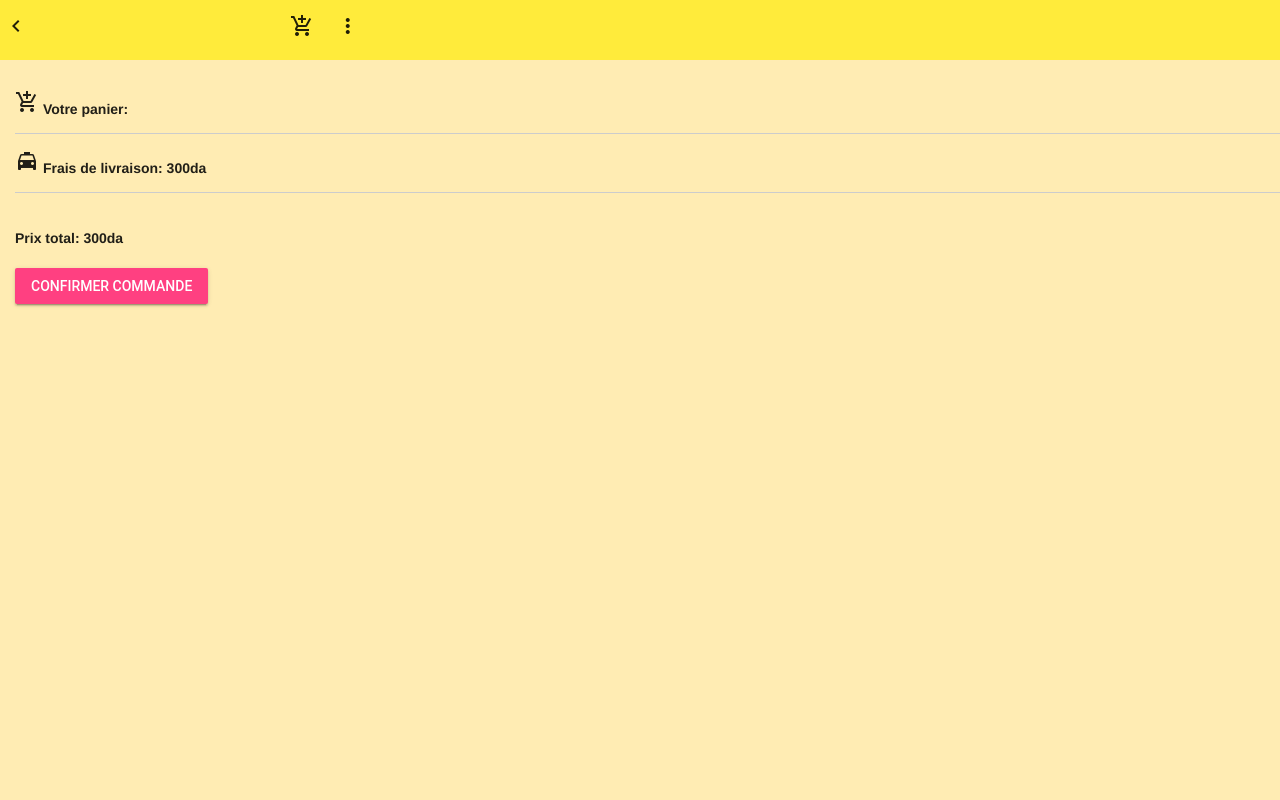
After one commit to adnar19/pizzawrek, a PHP site: page /panier.php in a window 1280 px wide. The commit adds this page. Run offline with PHP 8.4, Linux system fonts and the light colour scheme.

Commit message:
2nd commit

```diff
--- a/nav.php
+++ b/nav.php
@@ -1,22 +1,22 @@
 
 <div style="width:100%;height:60px;background:#ffeb3b;">
 <button id=""
-        class="mdl-button mdl-js-button mdl-button--icon" style="margin-right:230px;margin-top:10px;">
+        class="mdl-button mdl-js-button mdl-button--icon" style="margin-right:250px;margin-top:10px;">
   <i class="material-icons">navigate_before</i>
 </button>
 
-  <button id=""
+  <button id="" onclick="panier.php"
           class="mdl-button mdl-js-button mdl-button--icon" style="margin-top:10px;">
     <i class="material-icons">add_shopping_cart</i>
   </button>
   <button id="demo-menu-lower-right"
-          class="mdl-button mdl-js-button mdl-button--icon bp"style="margin-left:10px;margin-top:10px;">
+          class="mdl-button mdl-js-button mdl-button--icon bp"style="margin-left: 10px;margin-top:10px;">
     <i class="material-icons">more_vert</i>
   </button>
 
   <ul class="mdl-menu mdl-menu--bottom-right mdl-js-menu mdl-js-ripple-effect"
       for="demo-menu-lower-right" >
-    <li class="mdl-menu__item">Some Action</li>
-    <li class="mdl-menu__item">Another Action</li>
+    <li class="mdl-menu__item">A propos</li>
+    <li class="mdl-menu__item">Exit</li>
   </ul>
 </div>
--- /dev/null
+++ b/panier.php
@@ -0,0 +1,39 @@
+<?php
+include 'nav.php'
+ ?>
+
+ <!DOCTYPE html>
+ <html lang="en" dir="ltr">
+   <head>
+     <meta charset="utf-8">
+     <meta name="viewport" content="width=device-width, initial-scale=1.0">
+     <link rel="stylesheet" href="mdl/material.min.css">
+     <script src="mdl/material.min.js"></script>
+ <link rel="stylesheet" href="https://fonts.googleapis.com/icon?family=Material+Icons">
+     <title></title>
+   </head>
+
+
+   <body style="background: #ffecb3; position: relative;">
+<div class="" style="margin-top:30px;margin-left:15px;">
+
+  <i class="material-icons">add_shopping_cart</i>
+<strong> Votre panier:</strong>
+
+<hr>
+<i class="material-icons">local_taxi</i>
+<strong> Frais de livraison: 300da</strong>
+<hr>
+<br>
+
+<strong> Prix total: 300da</strong>
+<br>
+<br>
+
+  <button class="mdl-button mdl-js-button mdl-button--raised mdl-button--accent">
+  Confirmer commande
+</button>
+</div>
+
+   </body>
+ </html>
```
Also changed, not shown: index.php (+10 -15 lines).
